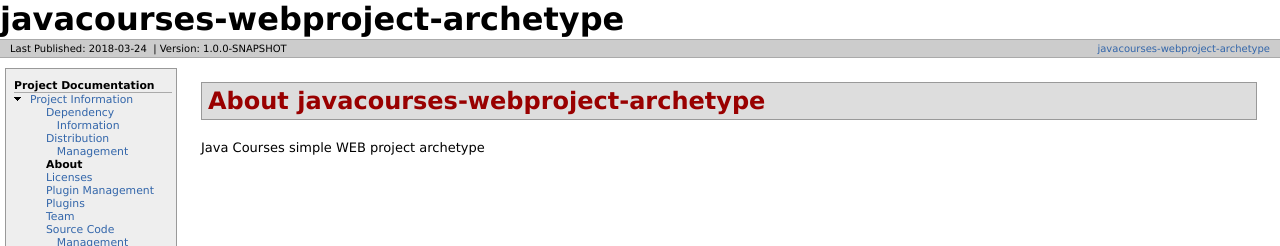
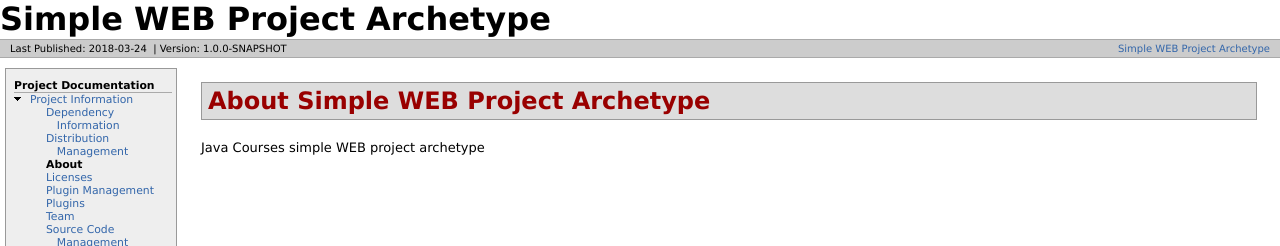
Before and after one commit to andrey-makeyev/javacourses-webproject-archetype, a plain HTML site: page index.html in a window 1280 px wide. Shown: the top 246 px of the page. Drawn offline with Linux system fonts and the light colour scheme.

Commit message:
Creating site for 1.0.0-SNAPSHOT

```diff
--- a/index.html
+++ b/index.html
@@ -3,7 +3,7 @@
 <html xmlns="http://www.w3.org/1999/xhtml" xml:lang="en" lang="en">
   <head>
     <meta http-equiv="Content-Type" content="text/html; charset=UTF-8" />
-    <title>javacourses-webproject-archetype &#x2013; About</title>
+    <title>Simple WEB Project Archetype &#x2013; About</title>
     <style type="text/css" media="all">
       @import url("./css/maven-base.css");
       @import url("./css/maven-theme.css");
@@ -16,7 +16,7 @@
   <body class="composite">
     <div id="banner">
                     <div id="bannerLeft">
-                javacourses-webproject-archetype
+                Simple WEB Project Archetype
                 </div>
                     <div class="clear">
         <hr/>
@@ -28,7 +28,7 @@
         <span id="publishDate">Last Published: 2018-03-24</span>
                   &nbsp;| <span id="projectVersion">Version: 1.0.0-SNAPSHOT</span>
                       </div>
-            <div class="xright">                    <a href="./" title="javacourses-webproject-archetype">javacourses-webproject-archetype</a>
+            <div class="xright">                    <a href="./" title="Simple WEB Project Archetype">Simple WEB Project Archetype</a>
 
       </div>
       <div class="clear">
@@ -82,7 +82,7 @@
     <div id="bodyColumn">
       <div id="contentBox">
         <div class="section">
-<h2><a name="About_javacourses-webproject-archetype"></a>About javacourses-webproject-archetype</h2><a name="About_javacourses-webproject-archetype"></a>
+<h2><a name="About_Simple_WEB_Project_Archetype"></a>About Simple WEB Project Archetype</h2><a name="About_Simple_WEB_Project_Archetype"></a>
 <p>Java Courses simple WEB project archetype</p></div>
       </div>
     </div>
```
Also changed, not shown: dependency-info.html (+3 -3 lines), distribution-management.html (+3 -3 lines), license.html (+4 -4 lines), plugin-management.html (+3 -3 lines), plugins.html (+3 -3 lines), project-info.html (+3 -3 lines), project-summary.html (+4 -4 lines), source-repository.html (+3 -3 lines), team-list.html (+3 -3 lines).
